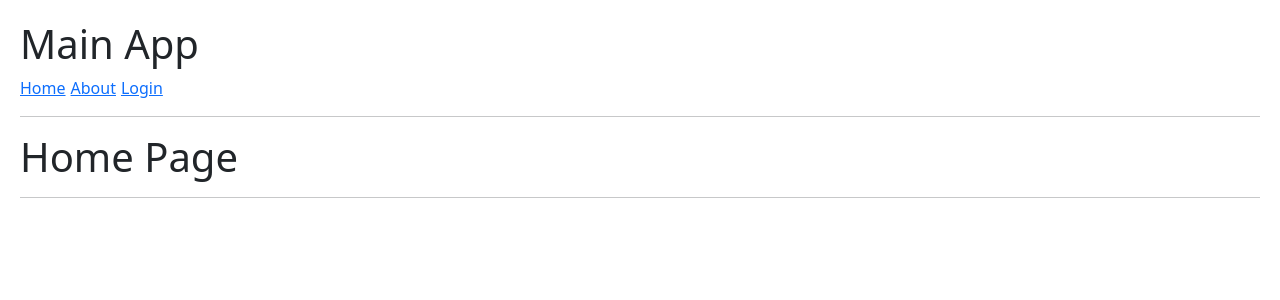
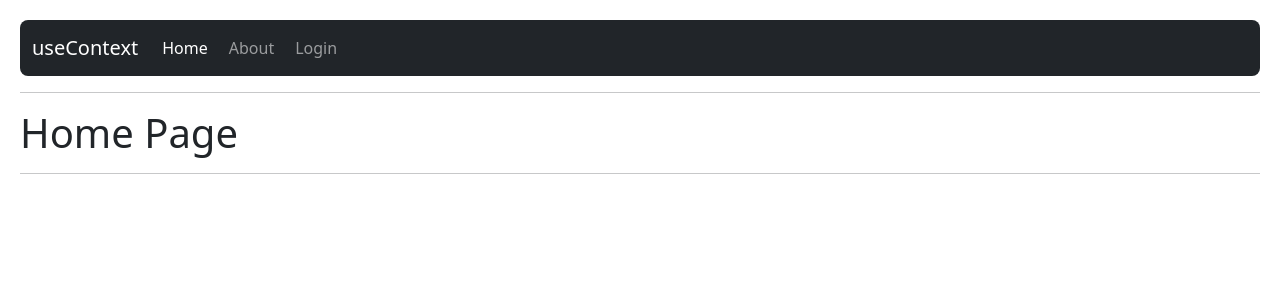
Before and after one commit to TadeoLeonFerenese/Hokk-App, a React (Vite) app: page / in a window 1280 px wide. Shown: the top 300 px of the page. Built offline with nearby package versions, Linux system fonts and the light colour scheme.

Commit message:
El peluca sapeee

```diff
--- a/src/09-useContext/MainApp.jsx
+++ b/src/09-useContext/MainApp.jsx
@@ -7,7 +7,7 @@
 export const MainApp = () => {
   return (
     <>
-      <h1>Main App</h1>
+      {/* <h1>Main App</h1> */}
       <Navbar />
       <hr />
 
--- a/src/09-useContext/Navbar.jsx
+++ b/src/09-useContext/Navbar.jsx
@@ -1,12 +1,45 @@
-import { Link } from "react-router-dom";
+import { Link, NavLink } from "react-router-dom";
 
 export const Navbar = () => {
   return (
-    <>
-      {/*esto es un Ancord con esteroides, hace que cuando refreshees solo carga esta porcion de dato y no renderiza todo */}
-      <Link to="/">Home</Link>
-      <Link to="about">About</Link>
-      <Link to="login">Login</Link>
-    </>
+    <nav className="navbar navbar-expand-lg navbar-dark bg-dark rounded-3">
+      <div className="container-fluid">
+        <Link className="navbar-brand" to="/">
+          useContext
+        </Link>
+
+        <div className="collapse navbar-collapse" id="navbarNav">
+          <ul className="navbar-nav">
+            {/* NavLink es un Link pero te permite agregar codigo en este caso logica para saber cuando estas parado en home o about */}
+            <NavLink
+              className={({ isActive }) =>
+                ` nav-link ${isActive ? "active" : ""}`
+              }
+              to="/"
+            >
+              Home
+            </NavLink>
+
+            <NavLink
+              className={({ isActive }) =>
+                ` nav-link ${isActive ? "active" : ""}`
+              }
+              to="/about"
+            >
+              About
+            </NavLink>
+
+            <NavLink
+              className={({ isActive }) =>
+                ` nav-link ${isActive ? "active" : ""}`
+              }
+              to="/login"
+            >
+              Login
+            </NavLink>
+          </ul>
+        </div>
+      </div>
+    </nav>
   );
 };
```
